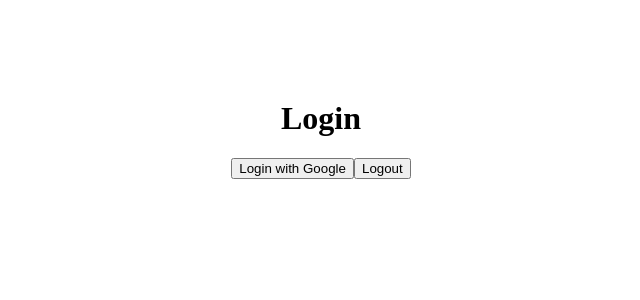
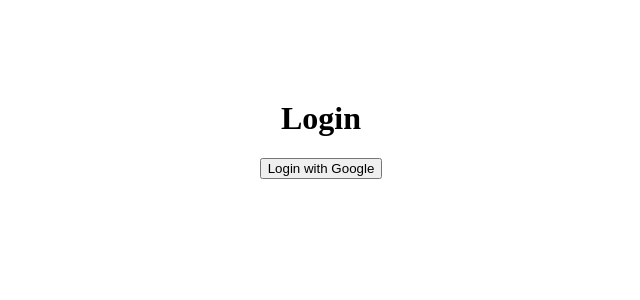
Before and after one commit to gilangcahyono/login-google-nextjs14.2.28, a Next.js app: page /login in a window 1280 px wide. Shown: the top 300 px of the page, without its empty margins (319-959 px from the left). Built offline with nearby package versions, Linux system fonts and the light colour scheme.

Commit message:
menghapus button logout di halaman login

```diff
--- a/app/login/page.jsx
+++ b/app/login/page.jsx
@@ -1,6 +1,5 @@
 "use client";
 
-import LogoutButton from "@/components/LogoutButton";
 import { signIn } from "next-auth/react";
 
 export default function LoginPage() {
@@ -10,8 +9,6 @@
       <button onClick={() => signIn("google", { callbackUrl: "/" })}>
         Login with Google
       </button>
-
-      <LogoutButton />
     </div>
   );
 }
```
